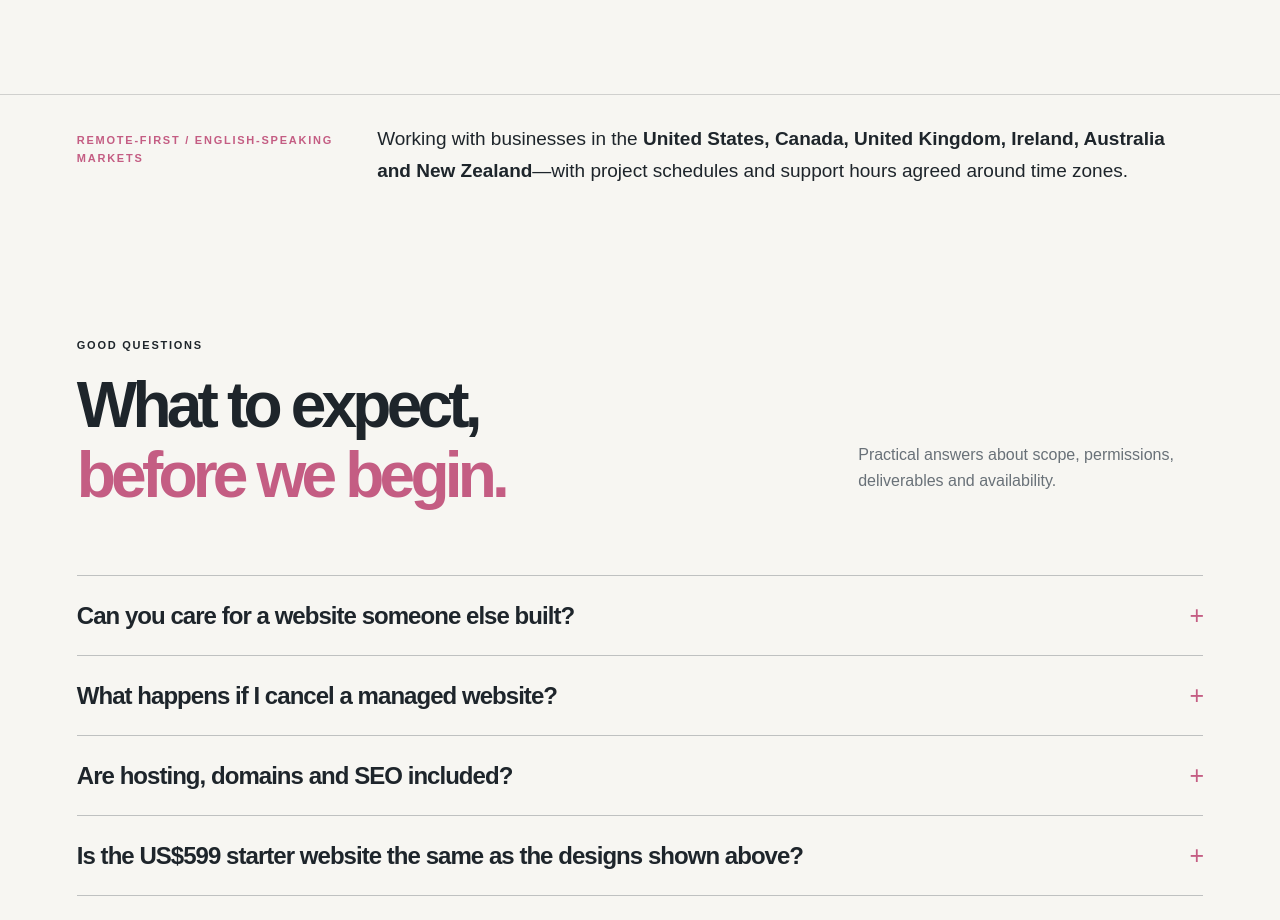
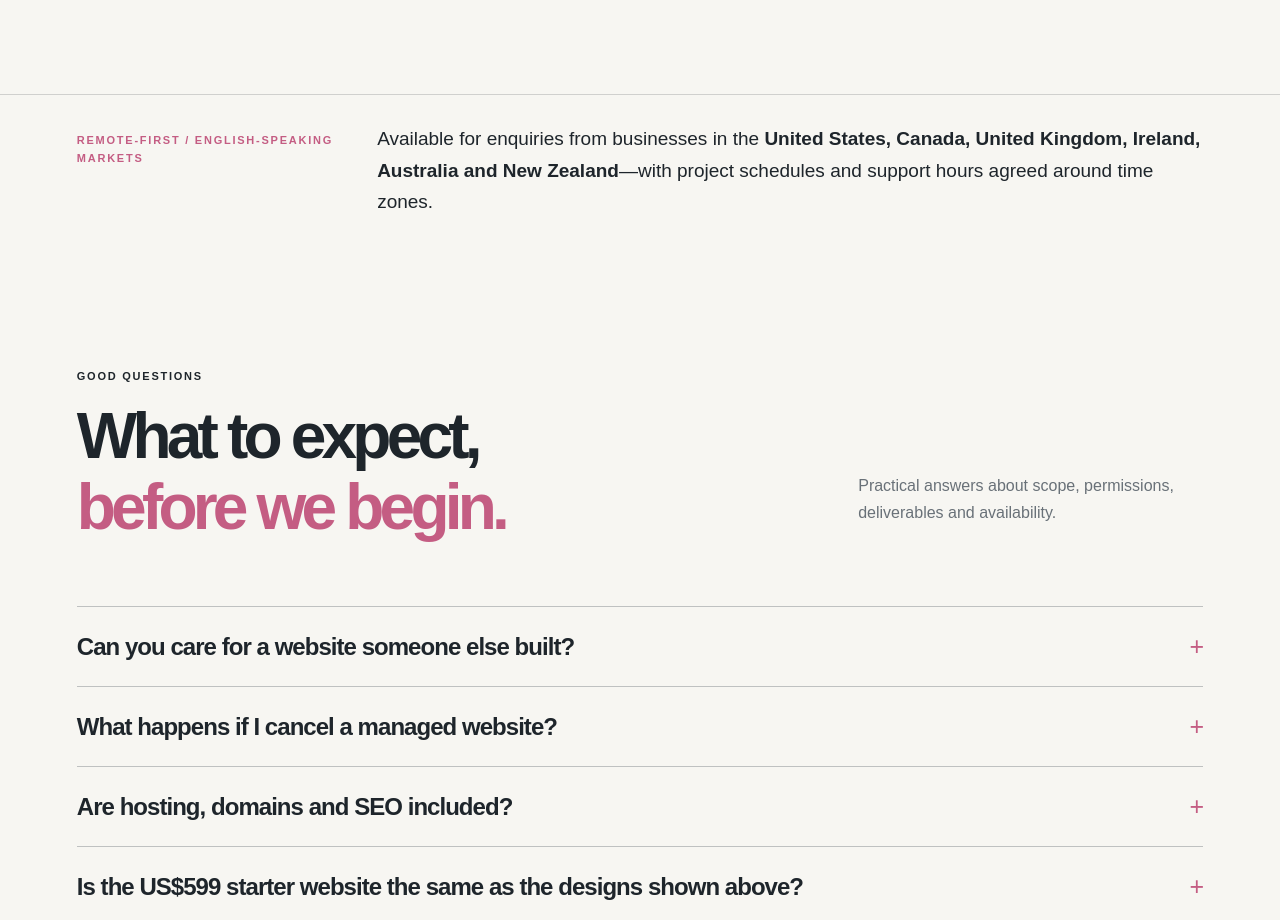
Before and after one commit to RafaelAlbaWebify/keldmere-site, a Next.js app: page / in a window 1280 px wide. Shown: the part 5540-6460 px from the top of the page. Built offline with nearby package versions, Linux system fonts and the light colour scheme.

Commit message:
Finalise public-facing copy without internal launch caveats or unverified commitments

```diff
--- a/src/app/page.tsx
+++ b/src/app/page.tsx
@@ -41,7 +41,7 @@ export default function Home(){return <>
 <section className="manifesto"><div className="wrap split"><p className="eyebrow">WHY KELDMERE</p><div><h2>A good website should be <em>easy to use.</em><br/>And easy to keep running.</h2><p>We design, build and maintain useful business websites. Clear scope, practical guidance and one technical point of contact—without a complicated agency process.</p></div></div></section>
 <section className="approach" id="approach"><div className="wrap"><div className="section-lead"><div><p className="eyebrow">HOW WE WORK</p><h2>From first enquiry to handover.</h2></div><p>Plain language, a defined scope and documentation that remains useful after we leave.</p></div><div className="steps"><article><span>01 / DISCUSS</span><h3>Tell us what you need.</h3><p>We listen to what is happening and agree what success looks like.</p></article><article><span>02 / REVIEW</span><h3>Agree the scope and quote.</h3><p>We explain the scope, risks and costs before changes begin.</p></article><article><span>03 / DELIVER</span><h3>Build, test and hand over.</h3><p>We test agreed deliverables and explain ongoing responsibilities.</p></article></div></div></section>
 <section className="about wrap" id="about"><div><p className="eyebrow">ABOUT KELDMERE</p><h2>Design-led websites.<br/><em>Dependable delivery.</em></h2><p>Keldmere is a founder-led web design and website care business operated by Webify Limited in Ireland. We combine thoughtful visual design, clear communication and a practical technical approach.</p><p>You work directly with the person responsible for delivering the agreed work. View the founder’s public background, or ask about our process before committing.</p><a className="founder-link" href="https://rafaelalba.com/" target="_blank" rel="noopener noreferrer">View founder background ↗</a></div><div className="about-art" aria-hidden="true"><div className="about-orbit"/><strong>KNOW-HOW<br/>OVER HYPE.</strong></div></section>
-<section className="markets wrap" aria-label="Markets served"><p className="eyebrow">REMOTE-FIRST / ENGLISH-SPEAKING MARKETS</p><p>Working with businesses in the <strong>United States, Canada, United Kingdom, Ireland, Australia and New Zealand</strong>—with project schedules and support hours agreed around time zones.</p></section><section className="faq wrap" id="faq"><div className="section-lead"><div><p className="eyebrow">GOOD QUESTIONS</p><h2>What to expect,<br/><em>before we begin.</em></h2></div><p>Practical answers about scope, permissions, deliverables and availability.</p></div><div className="faq-list">{faqs.map((item)=><details key={item.q}><summary>{item.q}<span aria-hidden="true">+</span></summary><p>{item.a}</p></details>)}</div></section>
+<section className="markets wrap" aria-label="Markets served"><p className="eyebrow">REMOTE-FIRST / ENGLISH-SPEAKING MARKETS</p><p>Available for enquiries from businesses in the <strong>United States, Canada, United Kingdom, Ireland, Australia and New Zealand</strong>—with project schedules and support hours agreed around time zones.</p></section><section className="faq wrap" id="faq"><div className="section-lead"><div><p className="eyebrow">GOOD QUESTIONS</p><h2>What to expect,<br/><em>before we begin.</em></h2></div><p>Practical answers about scope, permissions, deliverables and availability.</p></div><div className="faq-list">{faqs.map((item)=><details key={item.q}><summary>{item.q}<span aria-hidden="true">+</span></summary><p>{item.a}</p></details>)}</div></section>
 <section className="it-detail wrap" id="m365"><div className="section-lead"><div><p className="eyebrow">SECOND SPECIALISATION / BUSINESS IT</p><h2>Microsoft 365 help,<br/><em>without the mystery.</em></h2></div><p>A focused remote configuration review for small teams, plus separately scoped setup, cleanup and ongoing administration. We do not offer unlimited helpdesk or emergency 24/7 coverage.</p></div><div className="it-compact"><div><strong>Health &amp; Security Review · from US$349</strong><p>Proposed pilot: one Microsoft 365 tenant, up to 15 accounts, available identity, MFA, access and licence indicators. Receive a prioritised summary and recommendations; no compliance certification or penetration testing.</p></div><a href={mail("Keldmere — Microsoft 365 Health & Security Review")}>Request the review scope ↗</a></div></section>
 <section className="contact" id="contact"><div className="wrap"><p className="eyebrow">LET’S TALK</p><h2>Tell us about<br/>your website<span>.</span></h2><p>Email us your business website (if you have one), what you want to achieve and any important features or timing. We will review your enquiry and discuss the scope before quoting. Please do not include passwords, customer records or sensitive system details.</p><p className="contact-note">You will be redirected to your email application. There is no website form, account creation or automated collection on this page.</p><a href={mail("Keldmere — Website quote enquiry")} className="button button-white">Get a Website Quote ↗</a></div></section></main>
 <footer><div className="wrap footer"><a className="logo" href="#main-content">keldmere<span>.</span></a><div className="footer-info"><p>Keldmere · Website design and care by WEBIFY LIMITED, Ireland.<br/>Company number 761605 · Registered office: Unit 2, 2 Bridge Street, Athlone, Co. Westmeath, N37 F1W4, Ireland.</p><nav aria-label="Company and legal information" className="footer-links"><a href="/company/">Company information</a><a href="/privacy/">Privacy information</a><a href="/working-with-us/">Working with us</a></nav></div><a href={`mailto:${inbox}`}>{inbox} ↗</a></div></footer>
```
